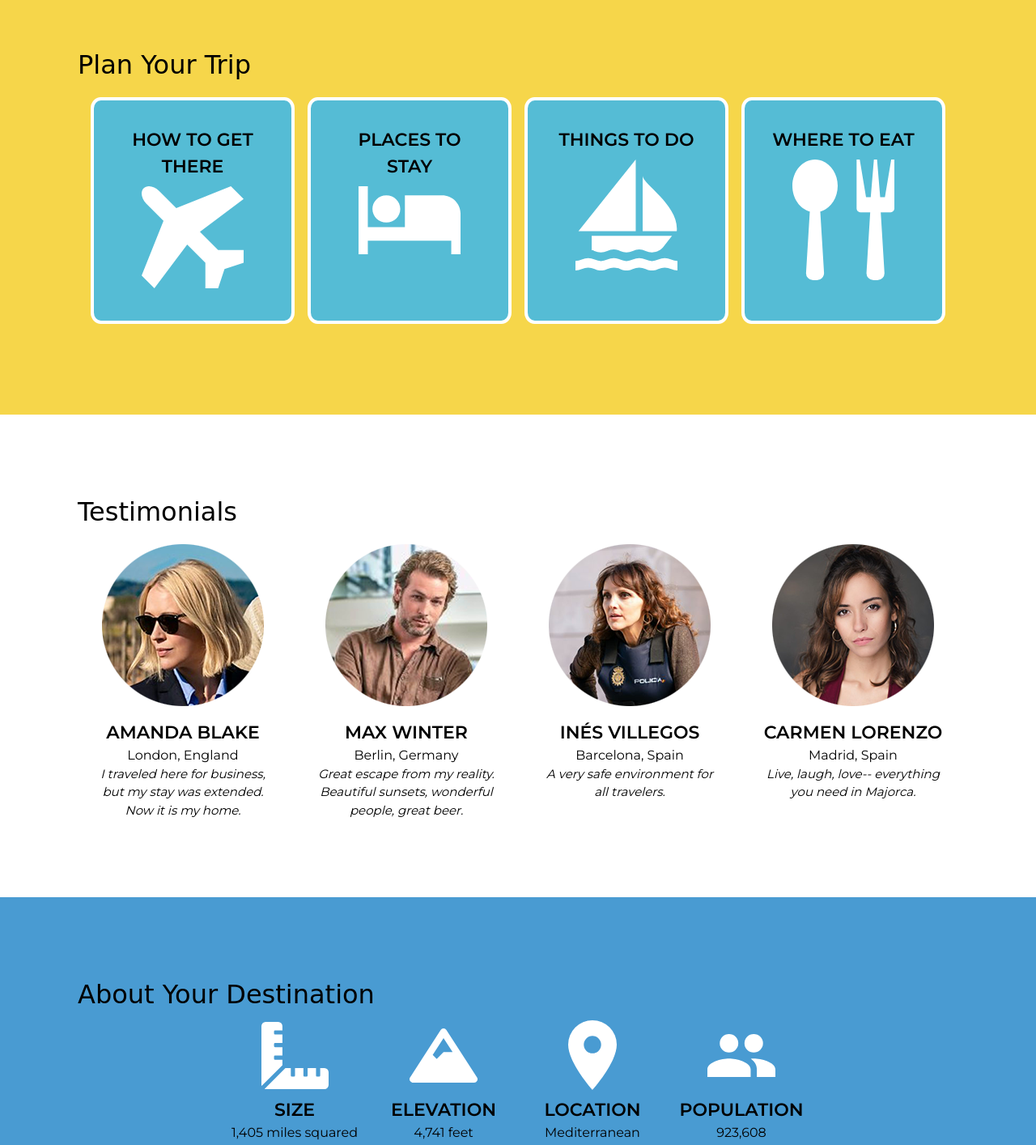
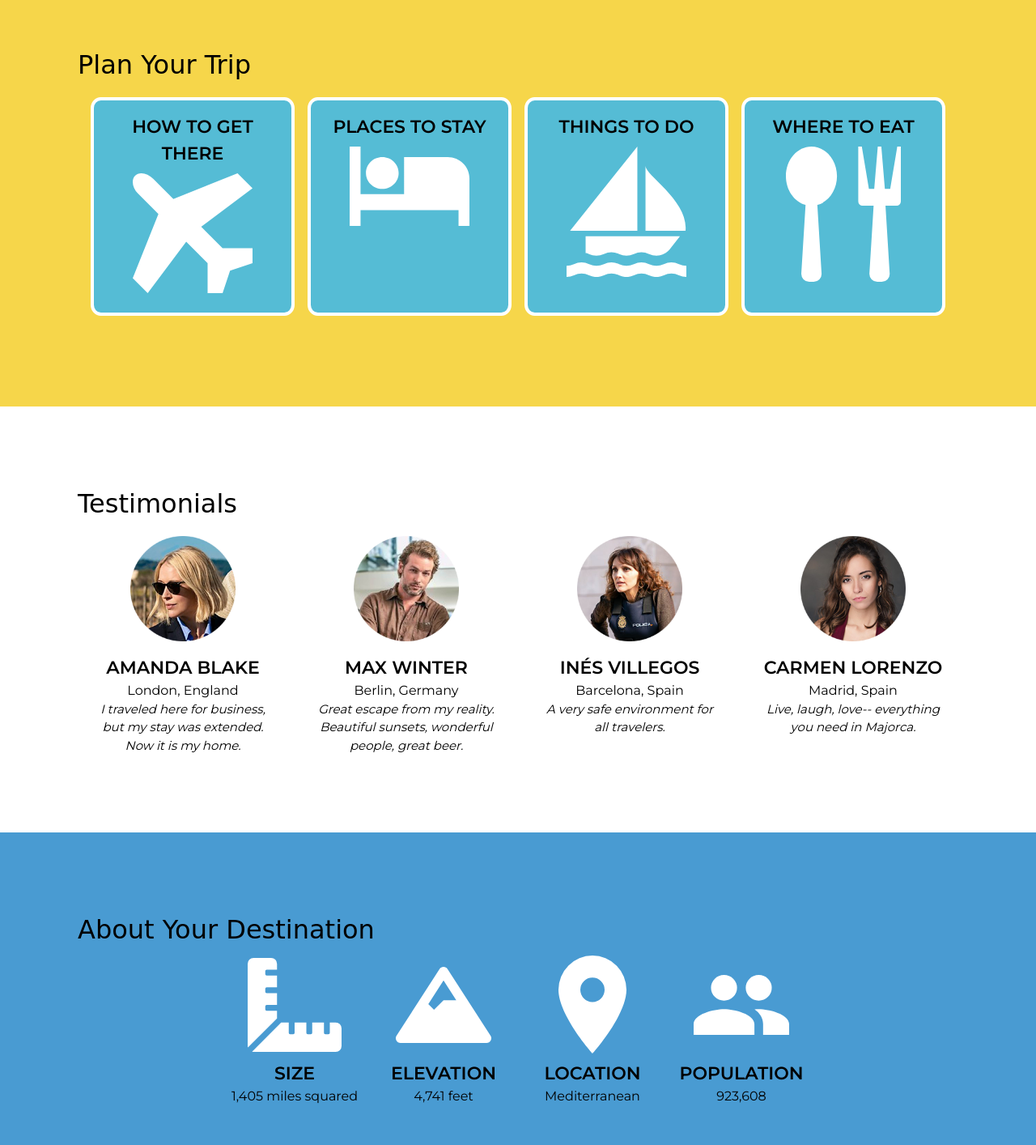
Before and after one commit to lisabacklund/wunderlust, a plain HTML site: page wunderlust-majorca.html in a window 1280 px wide. Shown: the part 980-2394 px from the top of the page at 81% size. Drawn offline with Linux system fonts and the light colour scheme; a web font is replaced by a local one.

Commit message:
completed

```diff
--- a/styles.css
+++ b/styles.css
@@ -202,7 +202,7 @@ nav ul {
     background-color: var(--teal);
     display: grid;
     align-items: center;
-    padding: 2rem;
+    padding: 1rem;
     border: 0.25em solid var(--white);
     border-radius: 5%;
 }
@@ -227,6 +227,7 @@ nav ul {
 }
 #testimonials img {
     margin: 1em;
+    width: 50%;
 }
 #testimonials q {
     text-align: center;
@@ -252,7 +253,7 @@ nav ul {
     display: block;
     margin: auto;
     padding: 0.5rem;
-    width: 50%;
+    width: 70%;
 }
 #about h4 {
     font-size: 22px;
```
